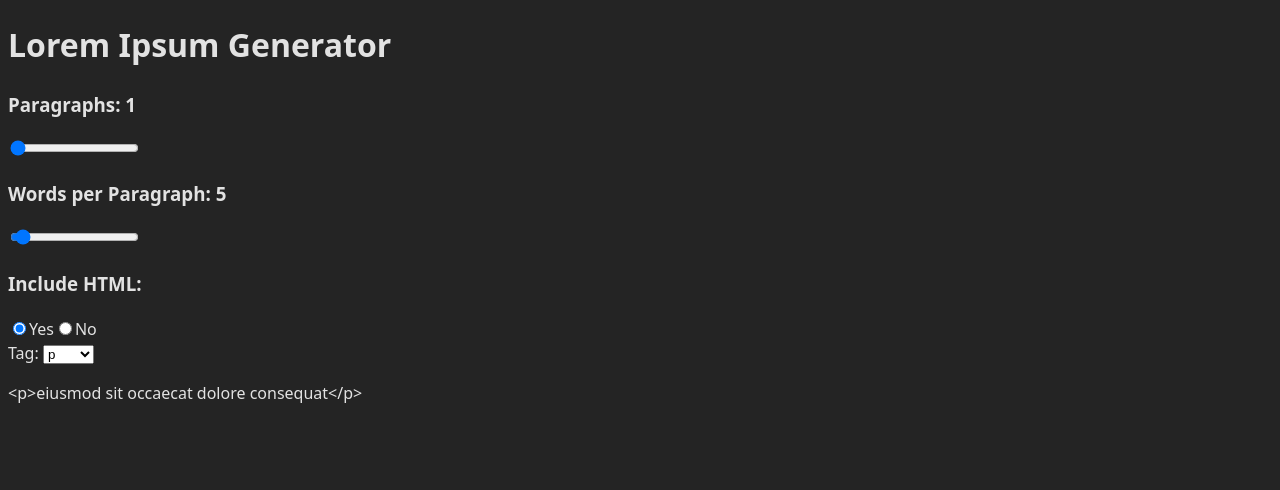
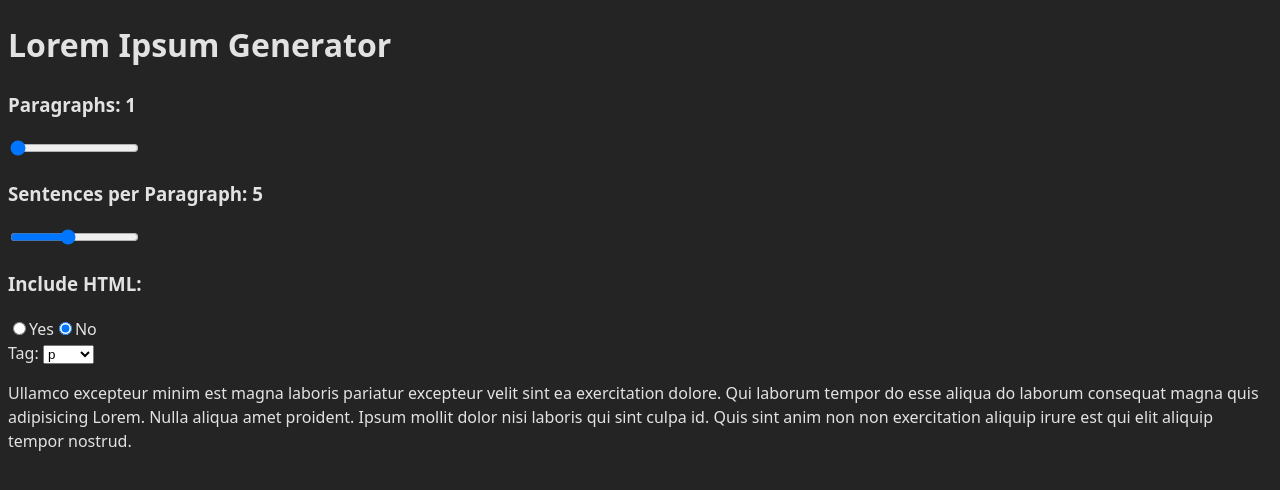
Before and after one commit to JohnnyJachna/lorem-ipsum, a React (Vite) app: page / in a window 1280 px wide. Shown: the top 490 px of the page. Built offline with nearby package versions, Linux system fonts and the light colour scheme.

Commit message:
Change text generation from words to sentence based

```diff
--- a/src/componenets/Content.jsx
+++ b/src/componenets/Content.jsx
@@ -2,16 +2,16 @@ import { useState } from "react";
 
 //import Slider from "./Slider"
 import ParagraphSlider from "./ParagraphSlider";
-import WordsSlider from "./WordsSlider";
+import SentenceSlider from "./SentenceSlider";
 import TagSelection from "./TagSelection";
 import IncludeSelection from "./IncludeSelection";
-import GeneratorButton from "./GeneratorButton";
+//import GeneratorButton from "./GeneratorButton";
 import TextOutput from "./TextOutput";
 
 function Content() {
   const [paragraphSliderValue, setParagraphSliderValue] = useState(1);
-  const [wordSliderValue, setWordSliderValue] = useState(5);
-  const [includeSelectionValue, setIncludeSelectionValue] = useState("yes");
+  const [sentenceSliderValue, setSentenceSliderValue] = useState(5);
+  const [includeSelectionValue, setIncludeSelectionValue] = useState("no");
   const [tagSelectionValue, setTagSelectionValue] = useState("p");
   //const [loremText, setLoremText] = useState(1);
 
@@ -25,7 +25,7 @@ function Content() {
   }
 
   const handleWordValue = (value) => {
-    setWordSliderValue(value);
+    setSentenceSliderValue(value);
   }
 
   const handleTagSelection = (value) => {
@@ -39,11 +39,11 @@ function Content() {
   return (
     <>
       <ParagraphSlider value={paragraphSliderValue} onChange={handleParagraphValue}/>
-      <WordsSlider value={wordSliderValue} onChange={handleWordValue}/>
+      <SentenceSlider value={sentenceSliderValue} onChange={handleWordValue}/>
       <IncludeSelection value={includeSelectionValue} onChange={(handleIncludeSelection)}/>
       <TagSelection onChange={handleTagSelection}/>
       {/* <GeneratorButton onClick={handleClick}/> */}
-      <TextOutput words={wordSliderValue} paragraphs={paragraphSliderValue} tag={tagSelectionValue} include={includeSelectionValue}/>
+      <TextOutput words={sentenceSliderValue} paragraphs={paragraphSliderValue} tag={tagSelectionValue} include={includeSelectionValue}/>
     </>
   )
 }
--- a/src/componenets/WordsSlider.jsx
+++ b/src/componenets/SentenceSlider.jsx
@@ -1,12 +1,12 @@
-function WordsSlider({value, onChange}) {
+function SentenceSlider({value, onChange}) {
 
   return (
     <>
-      <h3>Words per Paragraph: {value}</h3>
+      <h3>Sentences per Paragraph: {value}</h3>
       <input
         type="range"
         min={1}
-        max={100}
+        max={10}
         value={value}
         onChange={(e) => onChange(e.target.value)}
       />
@@ -14,4 +14,4 @@ function WordsSlider({value, onChange}) {
   )
 }
 
-export default WordsSlider;
+export default SentenceSlider;
--- a/src/componenets/TextOutput.jsx
+++ b/src/componenets/TextOutput.jsx
@@ -1,7 +1,7 @@
 import { loremIpsum, LoremIpsum } from "lorem-ipsum";
 
 function TextOutput (props) {
-  const words = parseInt(props.words);
+  const sentenceNum = parseInt(props.words);
   const paragraphs = parseInt(props.paragraphs);
   const DynamicTag = `${props.tag}`;
 
@@ -13,8 +13,13 @@ function TextOutput (props) {
     }
   }
 
-  const generateText = () => {
-    let loremText = loremIpsum({count: words, format: "plain", units: "words"});
+  const generateParagraph = () => {
+    let loremText = loremIpsum({
+      count: sentenceNum,
+      sentenceLowerBound: 2,
+      sentenceUpperBound: 15,
+      format: "plain",
+      units: "sentences"});
 
     if(isIncluded()) {loremText = `<${DynamicTag}>${loremText}</${DynamicTag}>`};
 
@@ -23,7 +28,7 @@ function TextOutput (props) {
 
   return (
     <div className="lorem-text">
-      {[...Array(paragraphs)].map((_, i) => <DynamicTag key={i}>{generateText()}</DynamicTag>)}
+      {[...Array(paragraphs)].map((_, i) => <DynamicTag key={i}>{generateParagraph()}</DynamicTag>)}
     </div>
   )
 }
```
